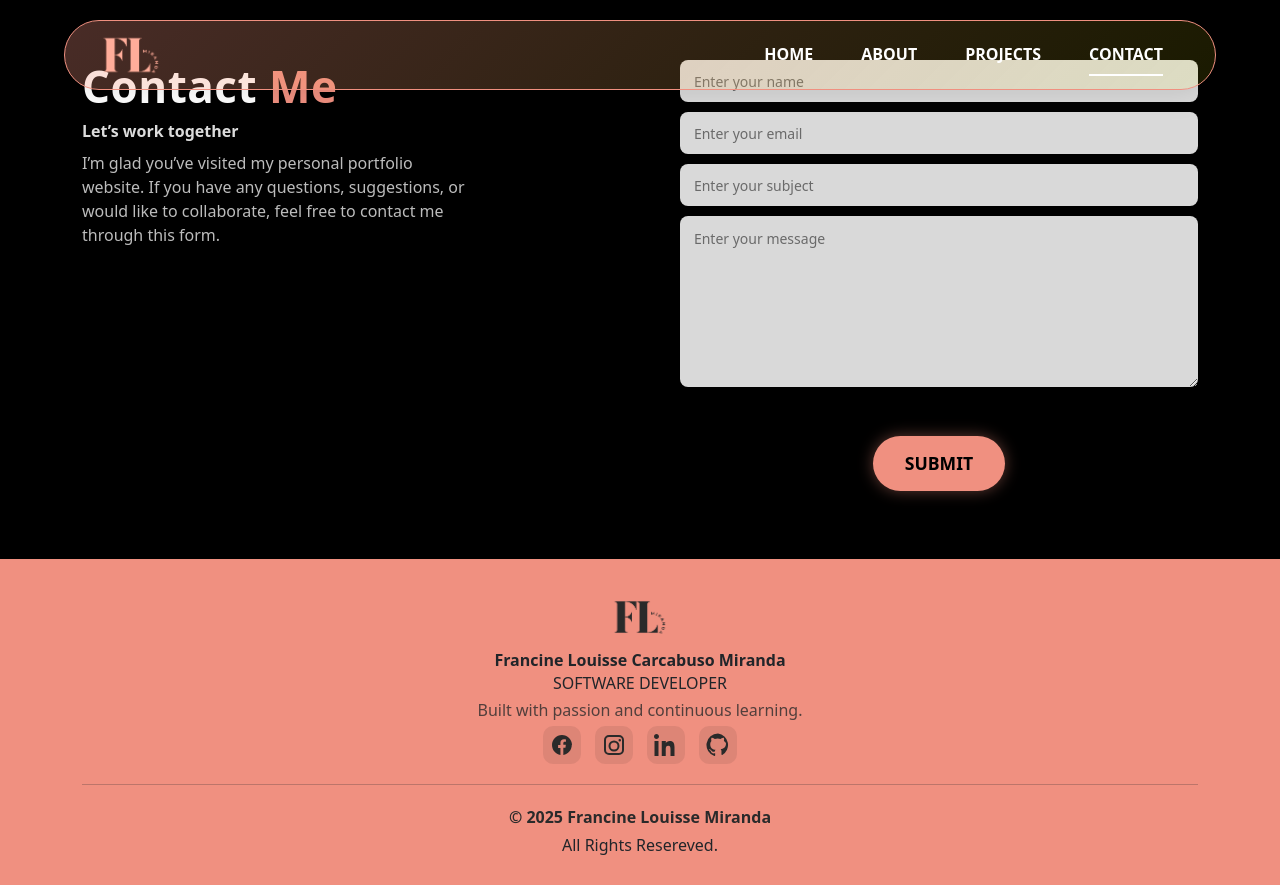
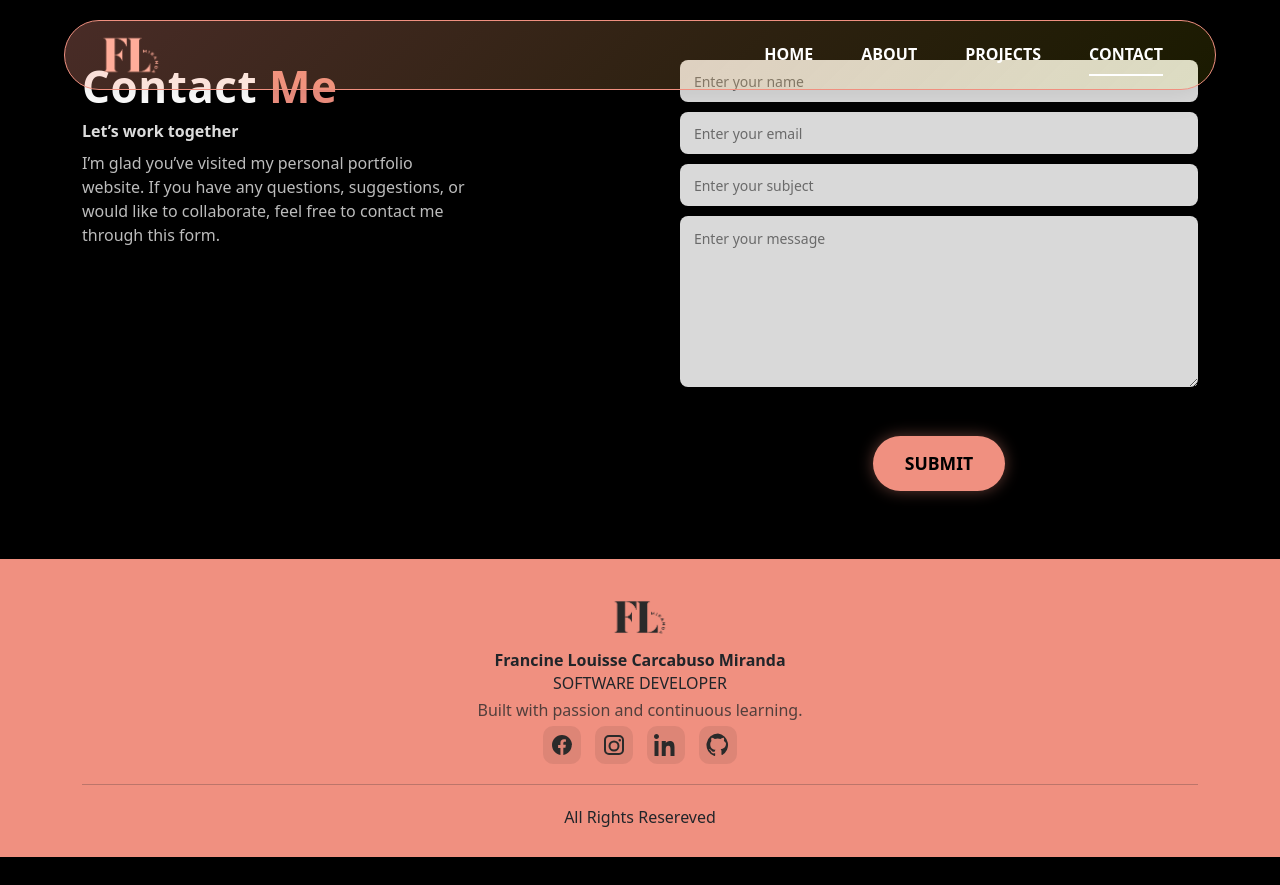
Before and after one commit to FrancineLouisse/MyPortfolio, a React (Vite) app: page /contact in a window 1280 px wide. After the commit the page ends 857 px from the top, so only its background shows below. Built offline with nearby package versions, Linux system fonts and the light colour scheme.

Commit message:
removed credit name

```diff
--- a/src/components/Footer.jsx
+++ b/src/components/Footer.jsx
@@ -45,10 +45,10 @@ const Footer = () => {
 
         <hr/>
 
-         <p className="footer__owner">
+         {/* <p className="footer__owner">
           © 2025 <span>Francine Louisse Miranda</span>
-        </p>
-        <p>All Rights Resereved.</p>
+        </p> */}
+        <p>All Rights Resereved</p>
       </div>
     </footer>
   );
```
